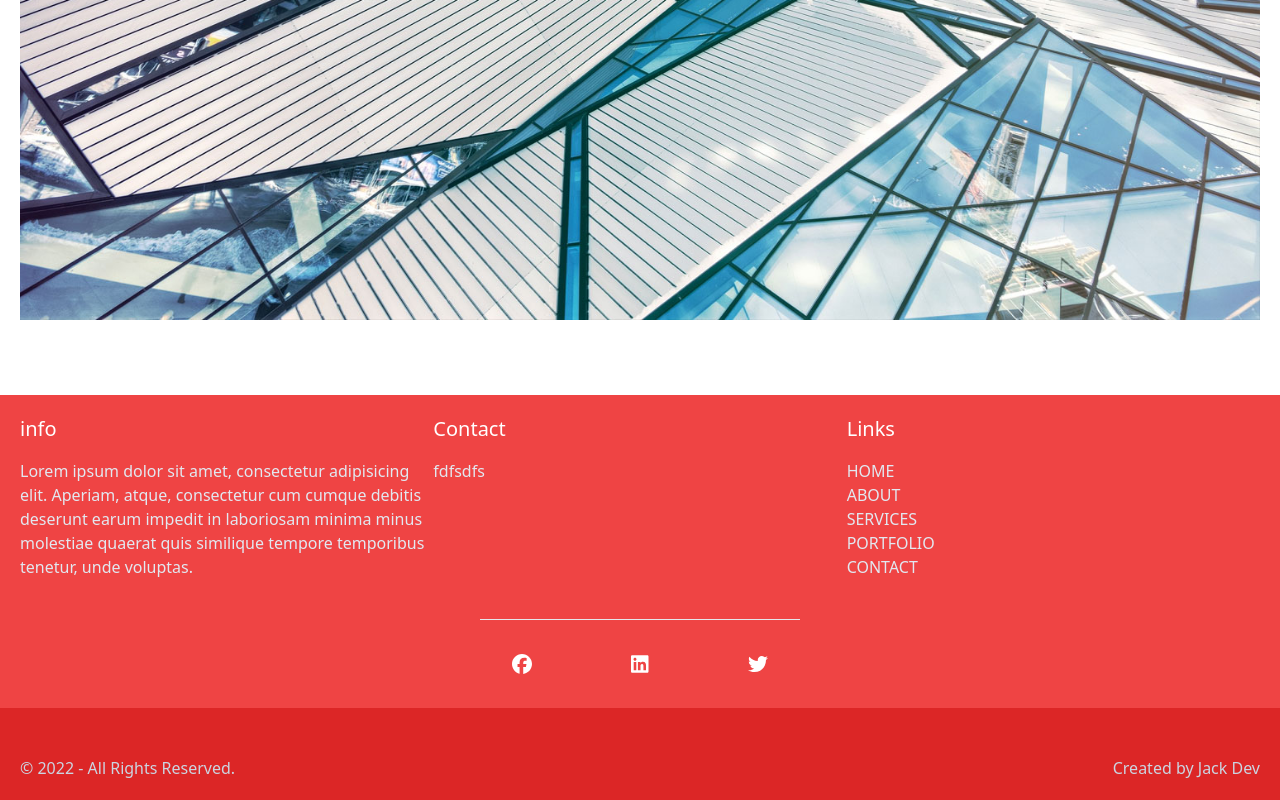
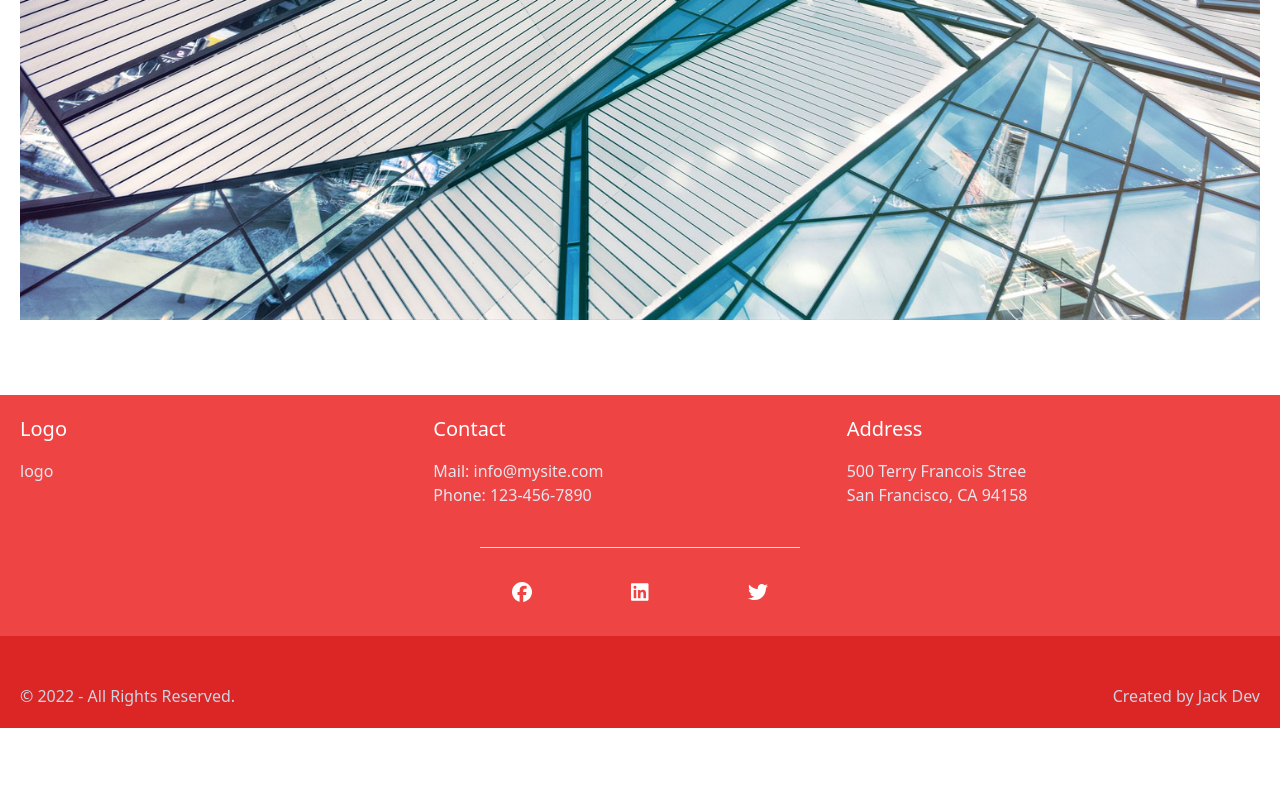
Before and after one commit to Jackelino/portfolio-arquitectura, a Vue app: page / in a window 1280 px wide. Shown: the part 545-1345 px from the top of the page. After the commit the page ends 1273 px from the top, so only its background shows below. Built offline with nearby package versions, Linux system fonts and the light colour scheme.

Commit message:
se actualiza la informacion del Footer.vue

```diff
--- a/src/components/layout/Footer.vue
+++ b/src/components/layout/Footer.vue
@@ -2,33 +2,22 @@
   <footer class="bg-red-500">
     <div class="flex flex-row p-5 ">
       <div class="basis-1/3 pb-5">
-        <h1 class="text-white text-xl  mb-4">info</h1>
-        <div class="text-slate-200">Lorem ipsum dolor sit amet, consectetur adipisicing elit. Aperiam, atque, consectetur cum cumque debitis
-          deserunt earum impedit in laboriosam minima minus molestiae quaerat quis similique tempore temporibus tenetur,
-          unde voluptas.
+        <h1 class="text-white text-xl  mb-4">Logo</h1>
+        <div class="text-slate-200">logo
         </div>
       </div>
       <div class="basis-1/3 pb-5">
         <h1 class="text-white text-xl mb-4">Contact</h1>
         <div class="text-slate-200">
-          <ul>
-            <li>
-                fdfsdfs
-            </li>
-          </ul>
+          <p>Mail: info@mysite.com</p>
+          <p>Phone: 123-456-7890</p>
         </div>
       </div>
       <div class="basis-1/3 pb-5">
-        <h1 class="text-white text-xl  mb-4">Links</h1>
+        <h1 class="text-white text-xl  mb-4">Address</h1>
         <div class="text-slate-200">
-          <ul>
-            <li class="uppercase">
-              <router-link to="/" class="uppercase hover:font-semibold hover:text-white">home</router-link>
-            </li>
-            <li class="uppercase" v-for="link in links" :key="link">
-              <router-link :to="'/'+ link" class="uppercase hover:font-semibold  hover:text-white">{{ link }}</router-link>
-            </li>
-          </ul>
+          <p>500 Terry Francois Stree</p>
+          <p>San Francisco, CA 94158</p>
         </div>
       </div>
     </div>
```
